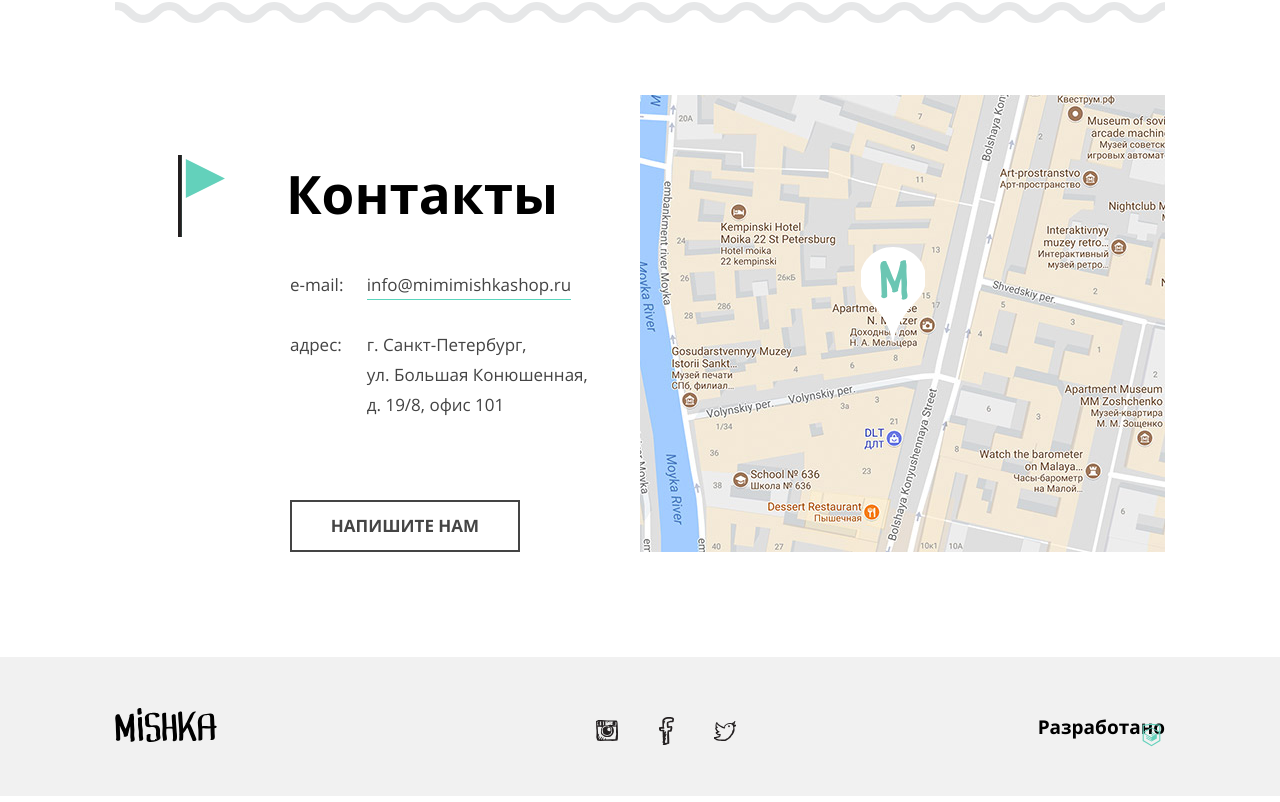
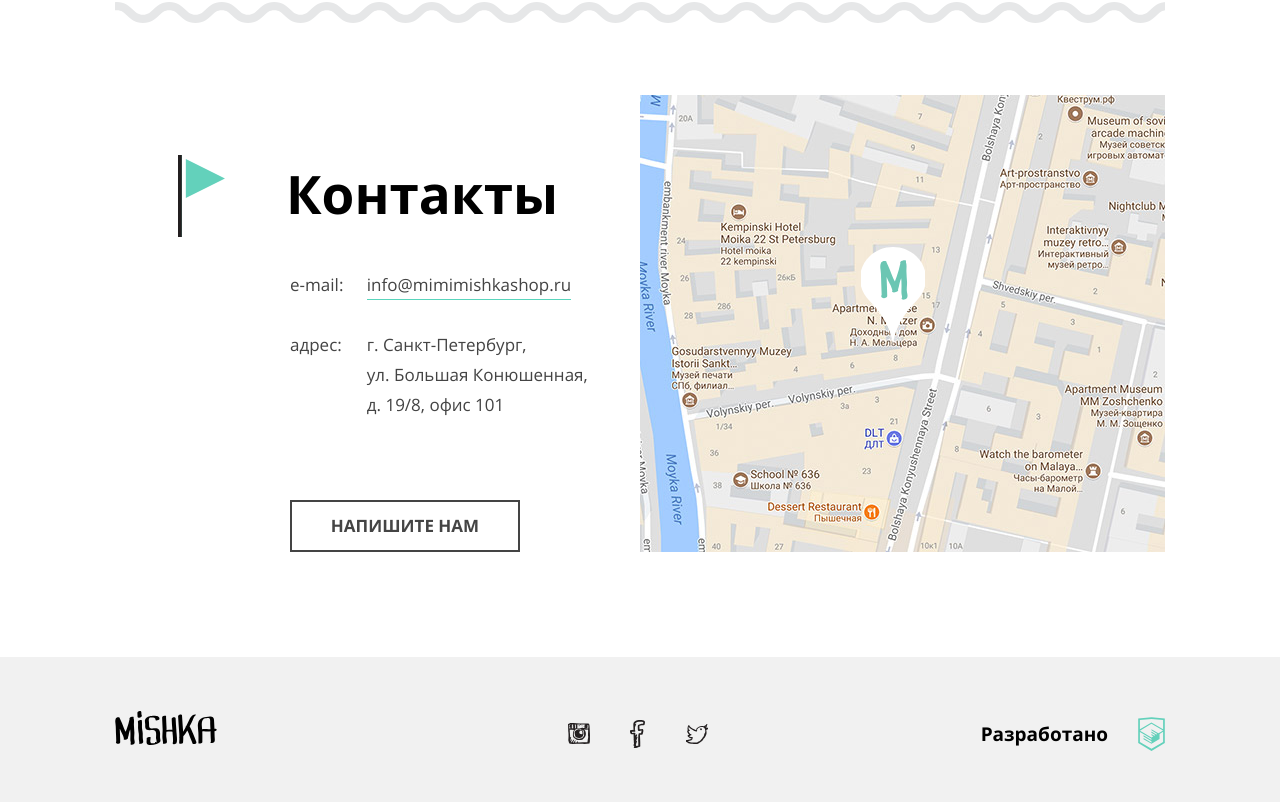
Before and after one commit to Redrica/123355-mishka, a website: page source/index.html in a window 1280 px wide. Shown: the part 2824-3626 px from the top of the page. Drawn offline with nearby package versions, Linux system fonts and the light colour scheme; files that its build step writes are made by us from their sources; files whose address does not match are found by name.

Commit message:
Вынесла копирайт в отдельный блок

```diff
--- a/source/index.html
+++ b/source/index.html
@@ -198,11 +198,15 @@
         </li>
       </ul>
     </div>
-    <a class="page-footer__copyright-link" href="https://htmlacademy.ru/intensive/adaptive">Разработано
-      <svg class="page-footer__copyright-link-icon" width="27" height="34" xmlns="http://www.w3.org/2000/svg" viewBox="0 0 60 60">
-        <path fill="#2E368F" d="M30.2 5h-.2l-19.7 2.1v36.2l19.7 11.7 19.7-11.7v-36.2l-19.5-2.1zm17 36.8l-17.2 10.2-17.2-10.2v-14.8l17.1 10.2v1.8l-11.7-7v1.8l11.8 7.1v1.9l-11.8-7v1.8l11.8 7 11.9-7.1v-7.6l5.3-3.2v15.1zm-.1-17l-4.7 2.8-2.2 1.3-10.3-6.1v1.8l8.8 5.3h-.1l-.2.1-1.3.7-7.3-4.3v1.8l5.8 3.4-1.4.9-4.3-2.6v1.8l2.9 1.7-2.9 1.7-17-10.1 17-10.2 17.2 10zm.1-1.8l-17.3-10.2-17.1 10.2v-13.6l17.2-1.8 17.2 1.8v13.6z"/>
-      </svg>
-    </a>
+    <div class="page-footer__copyright copyright">
+      <a class="copyright__link" href="https://htmlacademy.ru/intensive/adaptive">
+        <span class="copyright__text">Разработано</span>
+        <svg class="copyright__icon" width="27" height="34" xmlns="http://www.w3.org/2000/svg" viewBox="0 0 60 60">
+          <path fill="#2E368F"
+                d="M30.2 5h-.2l-19.7 2.1v36.2l19.7 11.7 19.7-11.7v-36.2l-19.5-2.1zm17 36.8l-17.2 10.2-17.2-10.2v-14.8l17.1 10.2v1.8l-11.7-7v1.8l11.8 7.1v1.9l-11.8-7v1.8l11.8 7 11.9-7.1v-7.6l5.3-3.2v15.1zm-.1-17l-4.7 2.8-2.2 1.3-10.3-6.1v1.8l8.8 5.3h-.1l-.2.1-1.3.7-7.3-4.3v1.8l5.8 3.4-1.4.9-4.3-2.6v1.8l2.9 1.7-2.9 1.7-17-10.1 17-10.2 17.2 10zm.1-1.8l-17.3-10.2-17.1 10.2v-13.6l17.2-1.8 17.2 1.8v13.6z"/>
+        </svg>
+      </a>
+    </div>
   </div>
 </footer>
 </body>
--- /dev/null
+++ b/source/sass/blocks/copyright.scss
@@ -0,0 +1,37 @@
+@import "../mixins.scss";
+@import "../variables.scss";
+
+.copyright__link {
+  display: flex;
+  text-decoration: none;
+  align-items: center;
+
+  &:hover .copyright__icon {
+    path {
+      fill: $turquoise-dark;
+    }
+  }
+
+  &:active {
+    opacity: 0.3;
+  }
+
+}
+
+.copyright__text {
+  margin-right: 30px;
+  font-size: 19px;
+  line-height: 18px;
+  font-weight: bold;
+  color: $black;
+}
+
+.copyright__icon {
+  width: 27px;
+  height: 34px;
+  transform: scale(1.5);
+
+  path {
+    fill: $turquoise-light;
+  }
+}
--- a/source/sass/blocks/footer.scss
+++ b/source/sass/blocks/footer.scss
@@ -36,58 +36,9 @@
 
   &:active .page-footer__logo-icon {
     opacity: 0.3;
+
     path {
       fill: $turquoise-dark;
     }
   }
 }
-
-.page-footer__copyright-link {
-  position: relative;
-  display: block;
-  min-height: 27px;
-  padding: 21px 0 22px;
-  text-align: center;
-  font-size: 19px;
-  line-height: 18px;
-  font-weight: bold;
-  text-decoration: none;
-  color: $black;
-
-  @include tablet {
-    padding: 0;
-  }
-
-  //&::after {
-  //  content: url("../img/logo-htmlacademy.svg");
-  //  display: inline-block;
-  //  vertical-align: middle;
-  //  margin-left: 29px;
-  //  margin-top: 3px;
-  //}
-  &:hover .page-footer__copyright-link-icon {
-    path {
-      fill: $turquoise-dark;
-    }
-  }
-
-  &:active {
-    color: transparentize($black, 0.7);
-
-    & .page-footer__copyright-link-icon {
-      opacity: 0.3;
-    }
-  }
-}
-
-.page-footer__copyright-link-icon {
-  position: absolute;
-  top: 0;
-  right: 0;
-  width: 27px;
-  height: 34px;
-
-  path {
-    fill: $turquoise-light;
-  }
-}
--- a/source/sass/style.scss
+++ b/source/sass/style.scss
@@ -4,6 +4,7 @@
 @import "blocks/about.scss";
 @import "blocks/button.scss";
 @import "blocks/contacts.scss";
+@import "blocks/copyright.scss";
 @import "blocks/footer.scss";
 @import "blocks/form.scss";
 @import "blocks/goods.scss";
```
Also changed, not shown: source/img/htmlacademy.svg.
